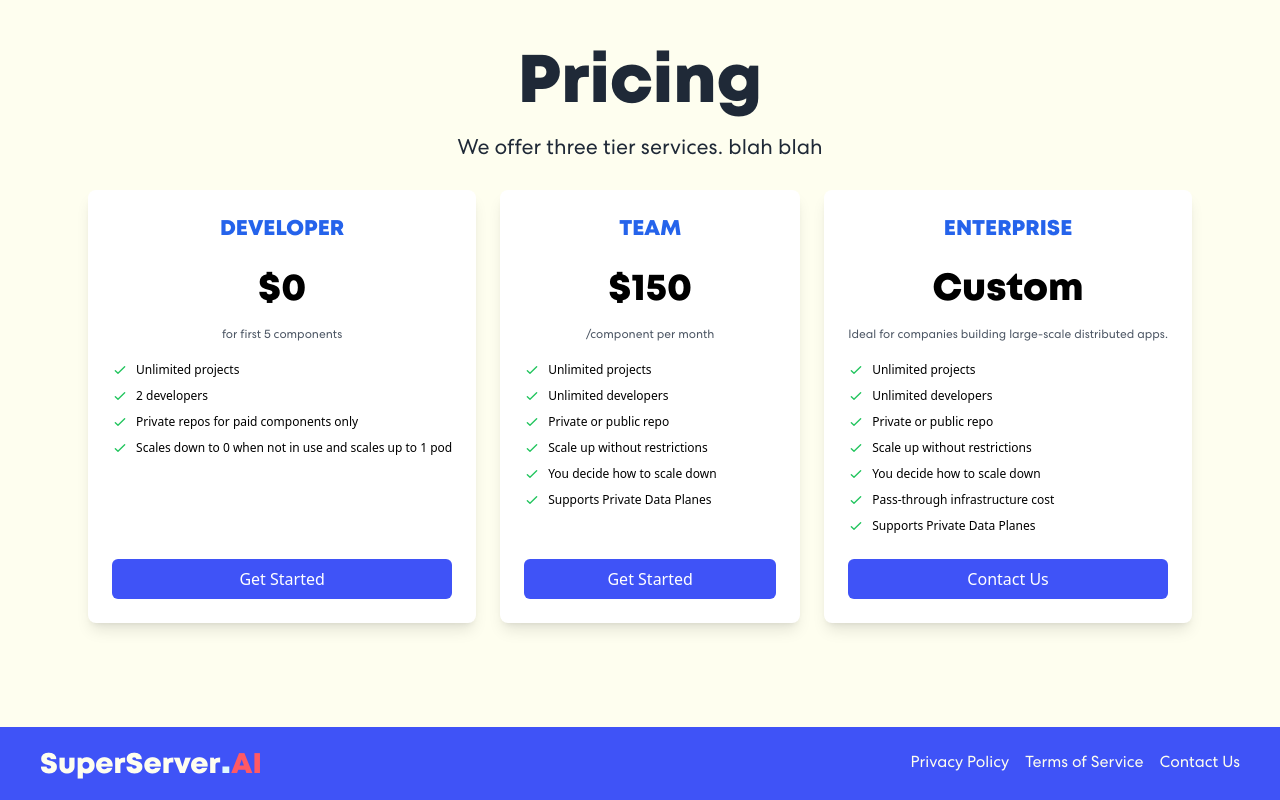
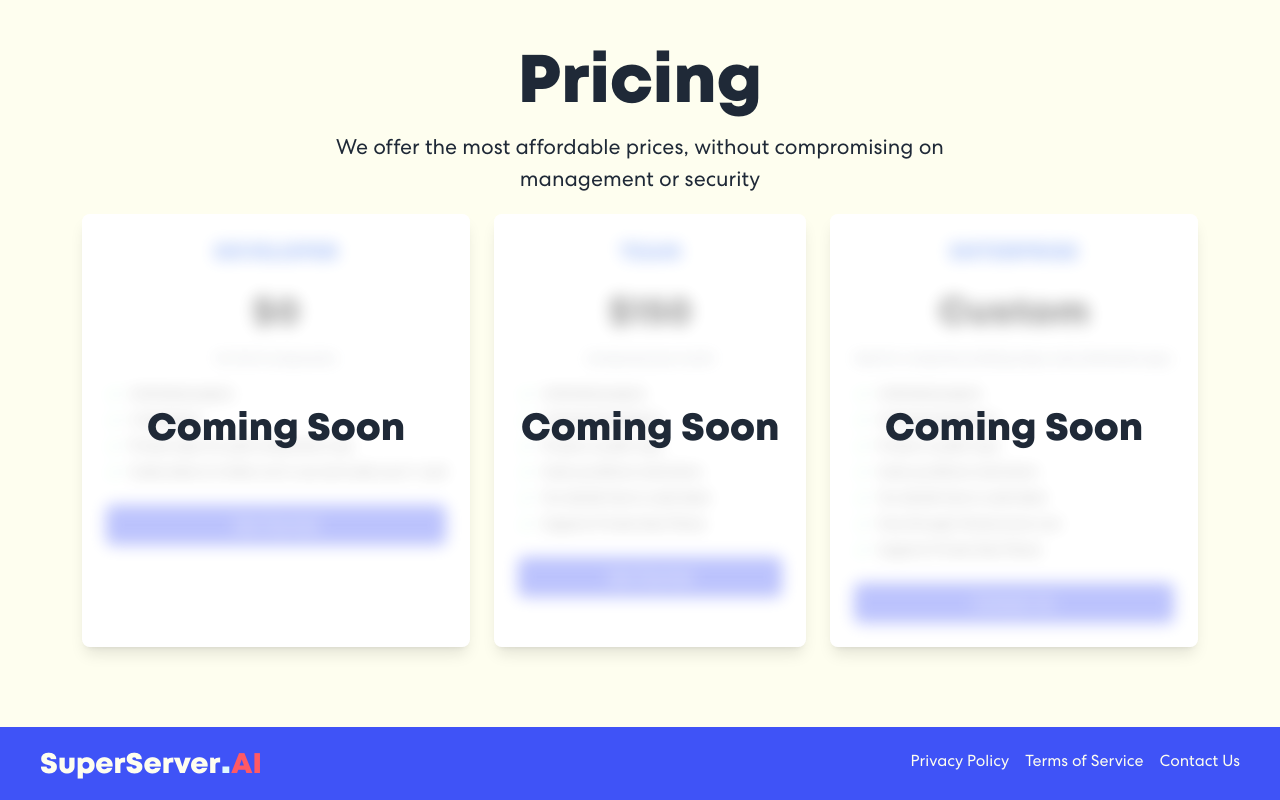
Before and after one commit to Avinier/SuperServerAI-LandingPage, a React (Vite) app: page / in a window 1280 px wide. Shown: the part 2847-3647 px from the top of the page. Built offline with nearby package versions, Linux system fonts and the light colour scheme.

Commit message:
pricing changed

```diff
--- a/src/components/Pricing.jsx
+++ b/src/components/Pricing.jsx
@@ -1,7 +1,9 @@
 import React from "react";
+
 const PricingCard = ({ title, price, description, features, buttonText, highlight }) => (
-  <div className="flex flex-col min-h-[50%] min-w-[25%] p-6 bg-white rounded-lg shadow-lg transition ease-in-out hover:-translate-y-1 hover:scale-105 hover:cursor-pointer duration-300">
-    <div className="flex-grow">
+  <div className="relative flex flex-col min-h-[50%] min-w-[25%] p-6 bg-white rounded-lg shadow-lg overflow-hidden">
+    {/* Blurred content */}
+    <div className="filter blur-[8px] opacity-50">
       <h2 className="text-xl font-heading text-center mb-4 text-blue-600">{title}</h2>
       <div className="text-center mb-4">
         <span className="text-3xl font-heading">{price}</span>
@@ -17,15 +19,19 @@ const PricingCard = ({ title, price, description, features, buttonText, highligh
           </div>
         ))}
       </div>
+      <div className="mt-6">
+        <button className="w-full bg-primary text-white py-2 px-4 rounded-md">
+          {buttonText}
+        </button>
+      </div>
     </div>
-    <div className="mt-6">
-      <button className="w-full bg-primary text-white py-2 px-4 rounded-md hover:bg-gray-800 transition-colors">
-        {buttonText}
-      </button>
+
+    {/* "Coming Soon" overlay */}
+    <div className="absolute inset-0 flex items-center justify-center bg-white bg-opacity-30">
+      <span className="text-3xl font-bold text-text font-heading px-4 py-2 text-shadow-lg">Coming Soon</span>
     </div>
   </div>
 );
-
 
 function Pricing() {
   const plans = [
@@ -33,9 +39,6 @@ function Pricing() {
       title: "DEVELOPER",
       price: "$0",
       description: "for first 5 components",
-      subDescription: "Ideal for developers.",
-      additionalInfo: "$5/additional component",
-      resourceUsage: "+ resource usage ($100 credits per month free)",
       features: [
         "Unlimited projects",
         "2 developers",
@@ -48,9 +51,6 @@ function Pricing() {
       title: "TEAM",
       price: "$150",
       description: "/component per month",
-      subDescription: "Ideal for teams collaboratively building cloud native apps.",
-      additionalInfo: "Sign up and upgrade to Team with your work email to get 5 components free for 6 months",
-      resourceUsage: "+ resource usage ($1,000 credits for 6 months free)",
       features: [
         "Unlimited projects",
         "Unlimited developers",
@@ -66,7 +66,6 @@ function Pricing() {
       title: "ENTERPRISE",
       price: "Custom",
       description: "Ideal for companies building large-scale distributed apps.",
-      subDescription: "Discounts offered based on annual commitments",
       features: [
         "Unlimited projects",
         "Unlimited developers",
@@ -86,25 +85,21 @@ function Pricing() {
         <h2 className="text-[50px] md:text-5xl font-heading text-center text-text">
           Pricing
         </h2>
-        <p className="text-md md:text-2xl lg:text-xl text-bold text-center font-body text-text max-w-3xl mx-auto">
-          We offer three tier services. blah blah
+
+        <p className="text-md mb-4 md:text-base lg:text-xl text-center font-body text-text max-w-2xl mx-auto">
+          We offer the most affordable prices, without compromising on management or security
         </p>
-        <div className="flex flex-col md:flex-row bg-background justify-center items-stretch space-y-6 md:space-y-0 md:space-x-6 p-6">
+        <div className="flex flex-col md:flex-row bg-background justify-center items-stretch space-y-6 md:space-y-0 md:space-x-6">
           {plans.map((plan, index) => (
             <PricingCard
               key={index}
-              title={plan.title}
-              price={plan.price}
-              description={plan.description}
-              features={plan.features}
-              buttonText={plan.buttonText}
-              highlight={plan.highlight}
+              {...plan}
             />
           ))}
         </div>
-
       </div>
     </section>
   );
 }
+
 export default Pricing;
```
